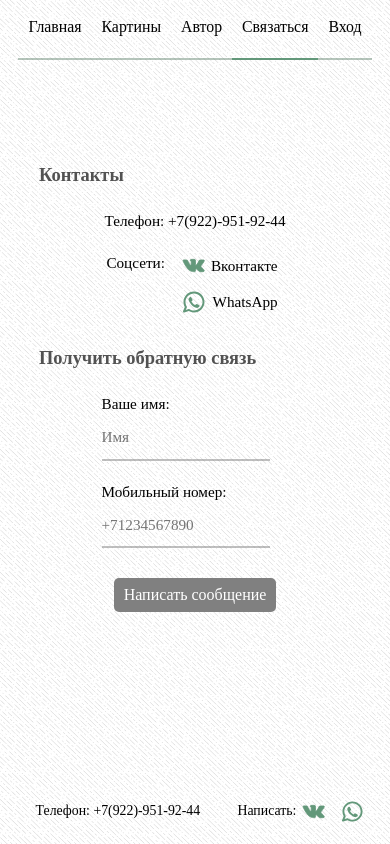
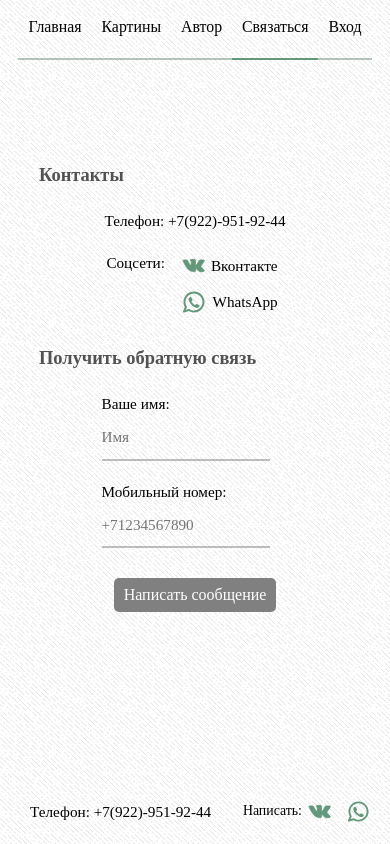
Before and after one commit to kotamikh/paintings-shop, a Vue app: page /contacts in a window 390 px wide. Built offline with nearby package versions, Linux system fonts and the light colour scheme; a web font is replaced by a local one.

Commit message:
clickable phone

```diff
--- a/components/TheFooter.vue
+++ b/components/TheFooter.vue
@@ -1,7 +1,7 @@
 <template>
   <div class="footer">
     <div class="telephone">
-      <p>Телефон: +7(922)-951-92-44</p>
+      <a href='tel:+79229519244'>Телефон: +7(922)-951-92-44</a>
     </div>
     <div class="messengers">
       <p>Написать:</p>
@@ -43,11 +43,9 @@
 
     .link
       gap: 8px
-      color: black
       display: flex
       margin-right: 10px
       align-items: center
-      text-decoration: none
       font-size: calc(12px + 6 * (100vw / 1280))
 
       &:hover
--- a/pages/Contacts.vue
+++ b/pages/Contacts.vue
@@ -7,7 +7,7 @@
   <div class="contacts-container">
     <div class="contacts">
       <h2>Контакты</h2>
-      <p class="telephone">Телефон: +7(922)-951-92-44</p>
+      <a href='tel:+79229519244'>Телефон: +7(922)-951-92-44</a>
       <div class="social-networks">
         <p>Соцсети:</p>
         <div class="buttons">
@@ -125,10 +125,8 @@ const sendApplication = (name, tel) => {
 
       a
         gap: 5px
-        color: black
         display: flex
         align-items: center
-        text-decoration: none
 
         img
           margin: auto
--- a/src/assets/styles/styles.css
+++ b/src/assets/styles/styles.css
@@ -64,3 +64,8 @@ input[type~="text"],
 input[type="tel"] {
     font-size: calc(14px + 4 * (100vw / 1280))
 }
+
+a {
+    color: black;
+    text-decoration: none;
+}
```
